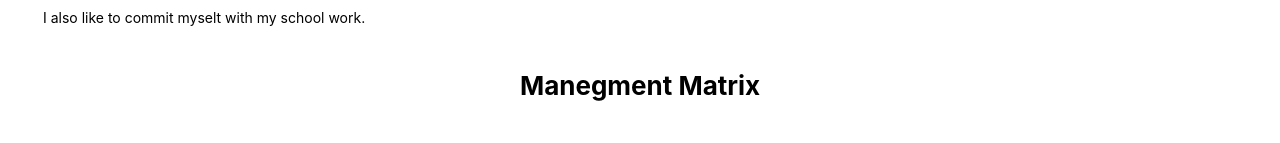
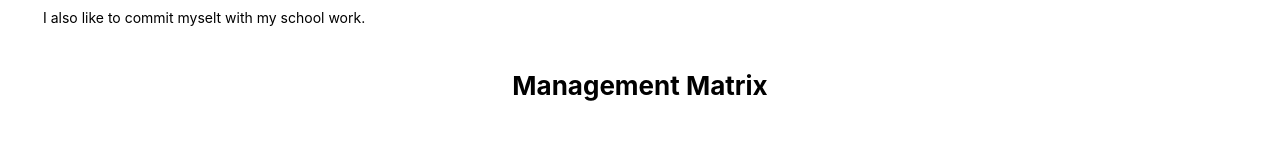
Before and after one commit to Mulelur/temosho, a React (Create React App) app: page /expertise in a window 1280 px wide. Shown: the part 575-718 px from the top of the page. Built offline with nearby package versions, Linux system fonts and the light colour scheme.

Commit message:
correct sp

```diff
--- a/src/container/aboutMe/aboutMe.js
+++ b/src/container/aboutMe/aboutMe.js
@@ -28,7 +28,7 @@ export default function AboutMeContainer() {
           <AboutMe.Text>
             in future i would like to see my self being a well known
             professional mechanical engineer having my own company. as a child
-            of god i believe he will help me for fill my dream.
+            of god i believe he will help me fulfil my dream.
           </AboutMe.Text>
         </AboutMe.Column>
       </AboutMe.Container>
--- a/src/container/expertise/expertise.js
+++ b/src/container/expertise/expertise.js
@@ -20,7 +20,7 @@ export default function ExpertiseContainer() {
           I also like to commit myselt with my school work.
         </Expertise.Text>
       </Expertise.Content>
-      <Expertise.MMTitle>Manegment Matrix</Expertise.MMTitle>
+      <Expertise.MMTitle>Management Matrix</Expertise.MMTitle>
       <Expertise.MM>
         {MMData.map((item) => {
           return (
```
